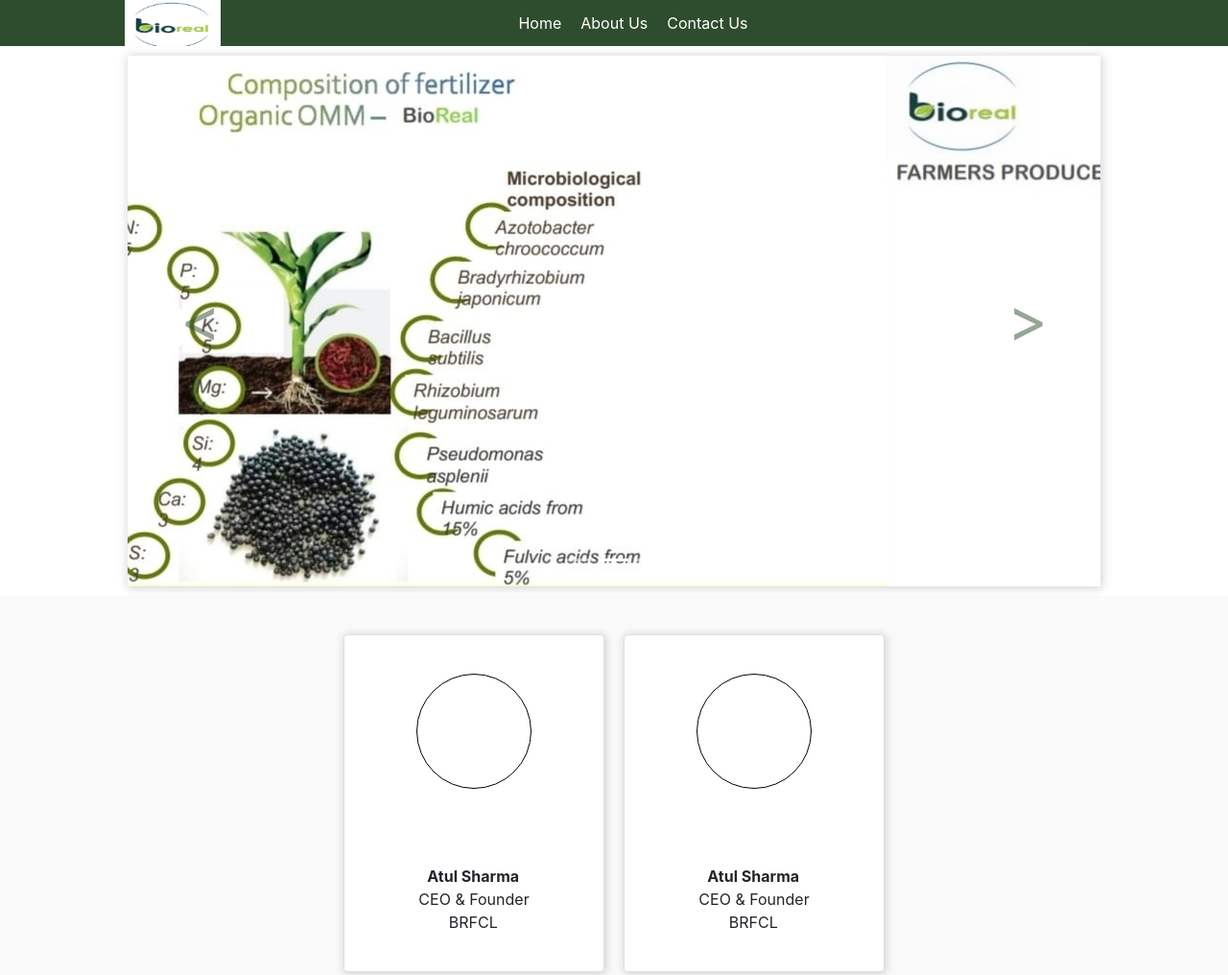
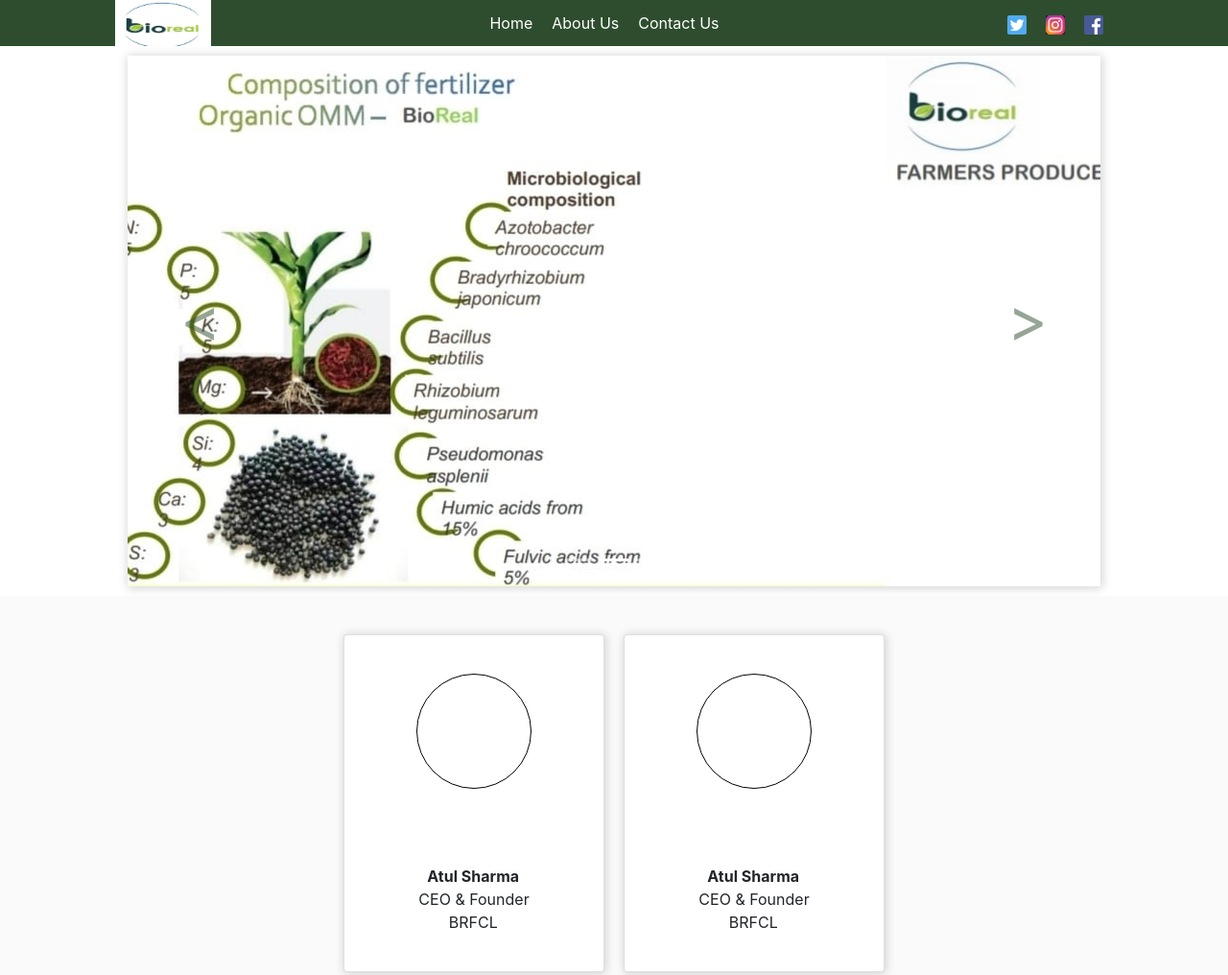
Before and after one commit to gourav-24/brfcl, a plain HTML site: page index.html in a window 1280 px wide. Shown: the top 1016 px of the page at 96% size. Drawn offline with nearby package versions, Linux system fonts and the light colour scheme.

Commit message:
Added logos

```diff
--- a/css/header.css
+++ b/css/header.css
@@ -21,3 +21,9 @@ ul {
   margin: 0px;
   list-style: none;
 }
+
+.logo {
+  height: 20px;
+  width: 20px;
+  border-radius: 10%;
+}
--- a/index.html
+++ b/index.html
@@ -40,14 +40,18 @@
             <!-- social media -->
             <div >
                 <ul class="rowFlex">
-                    <li>
-                        <a href="https://www.instagram.com/lovekush_09/"></a>
+                    <li >
+                        <a href="#"><img  class="logo"  src="./images/twitterLogo.png" alt=""></a>
+
 
                     </li>
                     <li>
+                        <a href="#"><img  class="logo"  src="./images/instagram.jpg" alt=""></a>
+
 
                     </li>
                     <li>
+                        <a href="https://www.instagram.com/lovekush_09/"><img  class="logo"  src="./images/facebookL.jpg" alt=""></a>
 
                     </li>
                 </ul>
@@ -166,9 +170,9 @@
 
                     </div>
                     <div>
-                        Be Social with Us: <br><br>
+                        Mobile No: 9812400749 <br><br>
                         Reach Out to Us: info@brfcl.com <br><br>
-                        Office Address: <br><br>
+                        Office Address: SCO-2, 1ST FLOOR HI-STREET, SEC -40 ELDECO ESTATE, G.T. ROAD - PANIPAT (HRY)-132103  <br><br>
 
 
 
```
Also changed, not shown: images/facebookL.jpg (added), images/instagram.jpg (added), images/twitterLogo.png (added).
